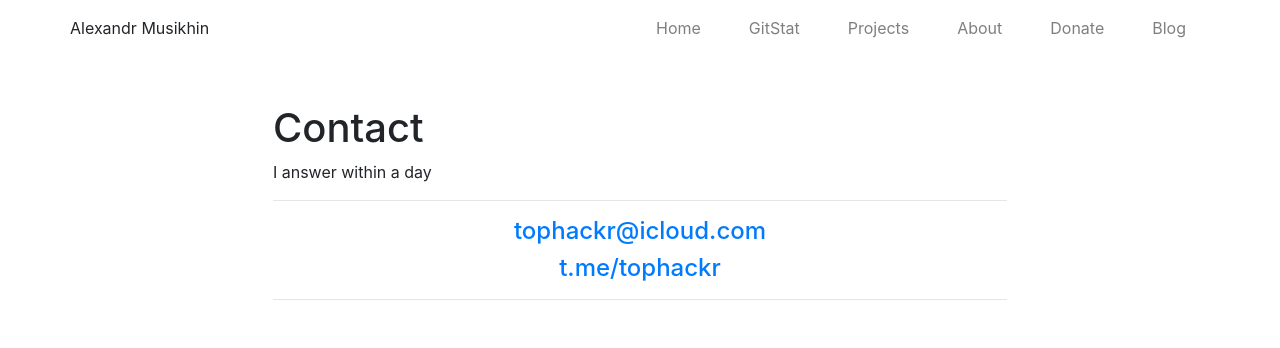
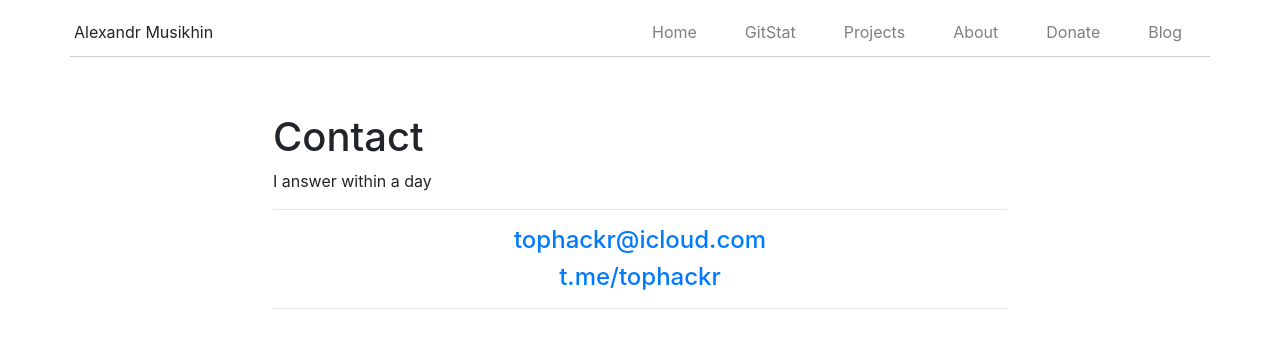
Before and after one commit to tophackr/tophackr.github.io, a Jekyll site: the page built from contact.md, in a window 1280 px wide. Shown: the top 348 px of the page. Built offline with Jekyll 4.4.1, drawn with Linux system fonts in a browser that asks for light colours; nearby versions of some CDN libraries.

Commit message:
added .h-md-100

```diff
--- a/assets/main.css
+++ b/assets/main.css
@@ -1,19 +1,6 @@
-.navbar {
-    z-index: 1;
-}
-.navbar .container {
+.navbar .container-fluid.container-sm {
     border-bottom: 1px solid #ccc;
     padding: .25rem;
-}
-.content {
-    padding: 6rem 0;
-    -ms-flex-pack: center;
-    justify-content: center;
-    position: fixed;
-    top: 0;
-    left: 0;
-    width: 100%;
-    height: 100%;
 }
 .avatar {
     margin-bottom: 1rem;
@@ -72,12 +59,13 @@
     padding-left: 0;
 }
 @media (min-width: 768px) {
-    .content {
-        -ms-flex-align: center;
-        align-items: center;
-    }
     .navbar-expand .navbar-nav .nav-link {
         padding-left: 1.5rem;
         padding-right: 1.5rem;
     }
 }
+@media (min-width: 1200px) {
+    .h-md-100 {
+        height: 100% !important;
+    }
+}
```
